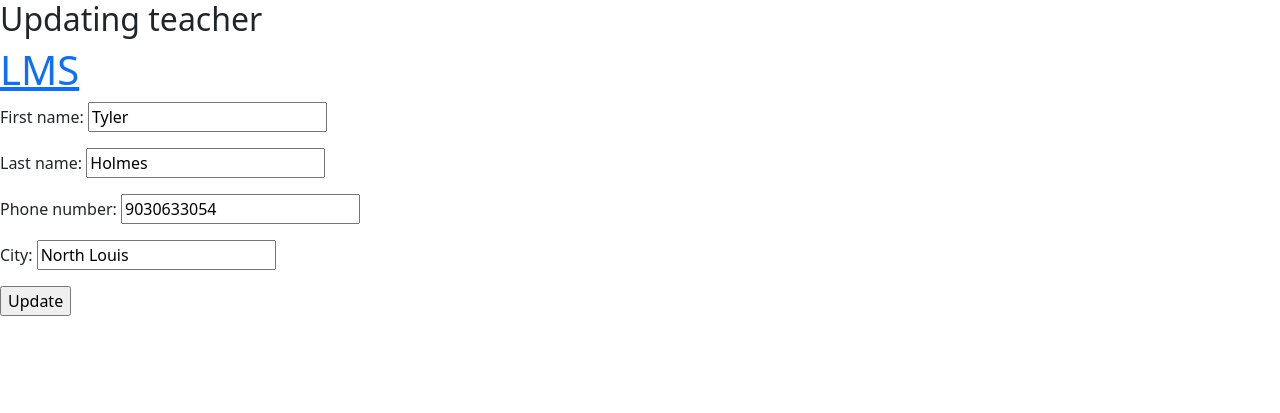
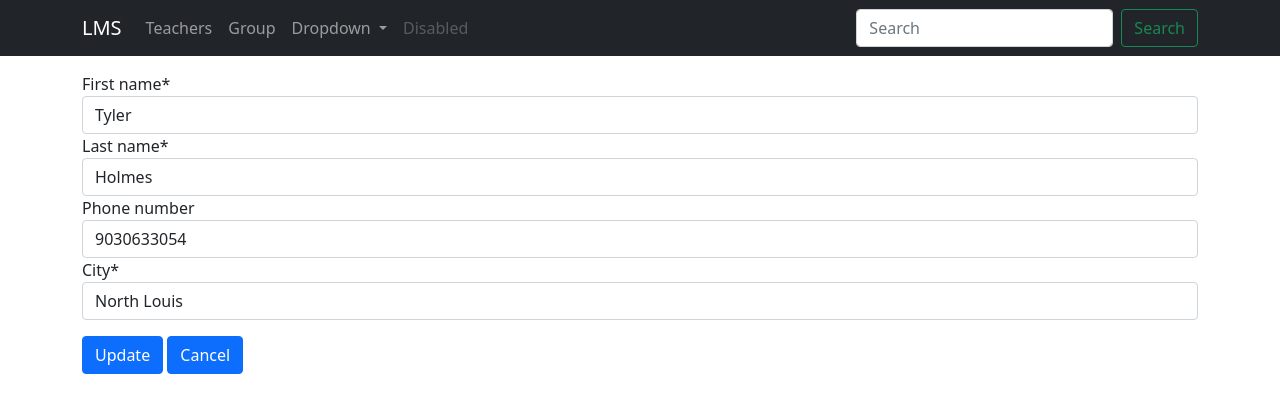
Before and after one commit to ProdyusO/Homework, a Django app: page /teachers/update/189 in a window 1280 px wide. Shown: the top 413 px of the page. Run offline with Django 3.2, Linux system fonts and the light colour scheme; data comes from the database, SQL or seed files in the repository; both versions use the stored data as it was after the commit; some libraries are stand-ins or nearby versions.

Commit message:
Homework13

```diff
--- a/groups/templates/groups/create.html
+++ b/groups/templates/groups/create.html
@@ -1,4 +1,6 @@
 {% extends 'base.html' %}
+
+{% load crispy_forms_tags %}
 
 {% block title %}
     <title>Create student</title>
@@ -10,7 +12,7 @@
 {% block content %}
     <form method="post">
         {% csrf_token %}
-        {{form.as_p}}
+        {{form | crispy}}
         <input type="submit" value="Create">
     </form>
 {% endblock %}
--- a/groups/templates/groups/update.html
+++ b/groups/templates/groups/update.html
@@ -1,4 +1,5 @@
 {% extends 'base.html' %}
+{% load crispy_forms_tags %}
 
 {% block title %}
     <title>Update student</title>
@@ -11,7 +12,8 @@
 {% block content %}
     <form method="post">
         {% csrf_token %}
-        {{form.as_p}}
-        <input type="submit" value="Update">
+        {{form | crispy}}
+        <input class="btn btn-primary mt-3" type="submit" value="Update">
+        <a class="btn btn-primary mt-3" href="{% url 'groups:list' %}">Cancel</a>
     </form>
 {% endblock %}
--- a/lms/settings.py
+++ b/lms/settings.py
@@ -39,6 +39,9 @@ INSTALLED_APPS = [
     'django.contrib.staticfiles',
     'debug_toolbar',
     'django_extensions',
+    'django_filters',
+    'crispy_forms',
+
     'groups',
     'teachers',
 ]
@@ -55,6 +58,8 @@ MIDDLEWARE = [
 ]
 
 ROOT_URLCONF = 'lms.urls'
+
+CRISPY_TEMPLATE_PACK = 'bootstrap4'
 
 TEMPLATES = [
     {
--- a/teachers/forms.py
+++ b/teachers/forms.py
@@ -1,6 +1,6 @@
 from django.core.exceptions import ValidationError
 from django.forms import ModelForm
-
+import django_filters
 
 from teachers.models import Teacher
 
@@ -30,3 +30,12 @@ class TeacherUpdateForm(TeacherBaseForm):
     class Meta(TeacherBaseForm.Meta):
         model = Teacher
         fields = ['first_name', 'last_name', 'phone_number', 'city']
+
+
+class TeacherFilter(django_filters.FilterSet):
+    class Meta:
+        model = Teacher
+        fields = {
+            'first_name': ['exact', 'icontains'],
+            'last_name': ['exact', 'startswith'],
+        }
--- a/teachers/templates/teachers/create.html
+++ b/teachers/templates/teachers/create.html
@@ -1,7 +1,9 @@
 {% extends 'base.html' %}
 
+{% load crispy_forms_tags %}
+
 {% block title %}
-    <title>Create student</title>
+    <title>Create teacher</title>
 {% endblock %}
 
 {% block view %}
@@ -11,7 +13,7 @@
 {% block content %}
     <form method="post">
         {% csrf_token %}
-        {{form.as_p}}
+        {{ form | crispy }}
         <input type="submit" value="Create">
     </form>
 {% endblock %}
--- a/teachers/templates/teachers/update.html
+++ b/teachers/templates/teachers/update.html
@@ -1,4 +1,6 @@
 {% extends 'base.html' %}
+
+{% load crispy_forms_tags %}
 
 {% block title %}
     <title>Update teacher</title>
@@ -11,7 +13,8 @@
 {% block content %}
     <form method="post">
         {% csrf_token %}
-        {{form.as_p}}
-        <input type="submit" value="Update">
+        {{form | crispy}}
+        <input class="btn btn-primary mt-3" type="submit" value="Update">
+        <a class="btn btn-primary mt-3" href="{% url 'teachers:list' %}">Cancel</a>
     </form>
 {% endblock %}
--- a/teachers/views.py
+++ b/teachers/views.py
@@ -3,7 +3,7 @@ from django.shortcuts import get_object_or_404, render
 from django.urls import reverse
 from django.views.decorators.csrf import csrf_exempt
 
-from teachers.forms import TeacherCreateForm, TeacherUpdateForm
+from teachers.forms import TeacherCreateForm, TeacherUpdateForm, TeacherFilter
 from teachers.models import Teacher
 
 from webargs import fields
@@ -31,14 +31,17 @@ def get_teachers(request, args):
         if param_values:
             teachers = teachers.filter(**{param_name: param_values})
 
+    obj_filter = TeacherFilter(data=request.GET, queryset=teachers)
+
     return render(
         request=request,
         template_name='teachers/list.html',
-        context={'teachers': teachers}
+        context={
+            'teachers': teachers,
+            'obj_filter': obj_filter,
+        }
     )
 
-
-@csrf_exempt
 def create_teacher(request):
 
     if request.method == 'GET':
@@ -59,8 +62,6 @@ def create_teacher(request):
         context={'form': form}
     )
 
-
-@csrf_exempt
 def update_teacher(request, pk):
 
     teachers = get_object_or_404(Teacher, id=pk)
--- a/templates/base.html
+++ b/templates/base.html
@@ -18,13 +18,10 @@
     </style>
 </head>
 <body>
-    {% block view %}
-    {% endblock %}
-    <a href="{% url 'index' %}">
-        <h1>LMS</h1>
-    </a>
-    {% block content %}
-    {% endblock %}
+    {% include 'includes/nav_bar.html' %}
+    <div class="container mt-3">
+    {% block content %} {% endblock %}
+    </div>
 
     <script src="https://cdn.jsdelivr.net/npm/bootstrap@5.0.2/dist/js/bootstrap.bundle.min.js"
             integrity="sha384-MrcW6ZMFYlzcLA8Nl+NtUVF0sA7MsXsP1UyJoMp4YLEuNSfAP+JcXn/tWtIaxVXM"
--- /dev/null
+++ b/templates/includes/nav_bar.html
@@ -0,0 +1,36 @@
+<nav class="navbar navbar-expand-lg navbar-dark bg-dark">
+  <div class="container">
+    <a class="navbar-brand" href="{% url 'index' %}">LMS</a>
+    <button class="navbar-toggler" type="button" data-bs-toggle="collapse" data-bs-target="#navbarSupportedContent" aria-controls="navbarSupportedContent" aria-expanded="false" aria-label="Toggle navigation">
+      <span class="navbar-toggler-icon"></span>
+    </button>
+    <div class="collapse navbar-collapse" id="navbarSupportedContent">
+      <ul class="navbar-nav me-auto mb-2 mb-lg-0">
+        <li class="nav-item">
+          <a class="nav-link" href="{% url 'teachers:list' %}">Teachers</a>
+        </li>
+        <li class="nav-item">
+          <a class="nav-link" href="{% url 'groups:list' %}">Group</a>
+        </li>
+        <li class="nav-item dropdown">
+          <a class="nav-link dropdown-toggle" href="#" id="navbarDropdown" role="button" data-bs-toggle="dropdown" aria-expanded="false">
+            Dropdown
+          </a>
+          <ul class="dropdown-menu" aria-labelledby="navbarDropdown">
+            <li><a class="dropdown-item" href="#">Action</a></li>
+            <li><a class="dropdown-item" href="#">Another action</a></li>
+            <li><hr class="dropdown-divider"></li>
+            <li><a class="dropdown-item" href="#">Something else here</a></li>
+          </ul>
+        </li>
+        <li class="nav-item">
+          <a class="nav-link disabled" href="#" tabindex="-1" aria-disabled="true">Disabled</a>
+        </li>
+      </ul>
+      <form class="d-flex">
+        <input class="form-control me-2" type="search" placeholder="Search" aria-label="Search">
+        <button class="btn btn-outline-success" type="submit">Search</button>
+      </form>
+    </div>
+  </div>
+</nav>
--- a/templates/index.html
+++ b/templates/index.html
@@ -1,5 +1,5 @@
 {% extends 'base.html' %}
 
 {% block content %}
-<a href = "{% url 'groups:list' %}"> Group's list</a>
+
 {% endblock %}
```
Also changed, not shown: groups/forms.py (+10 -0 lines), groups/templates/groups/list.html (+19 -15 lines), groups/views.py (+7 -2 lines), teachers/templates/teachers/list.html (+15 -11 lines), db.sqlite3.
